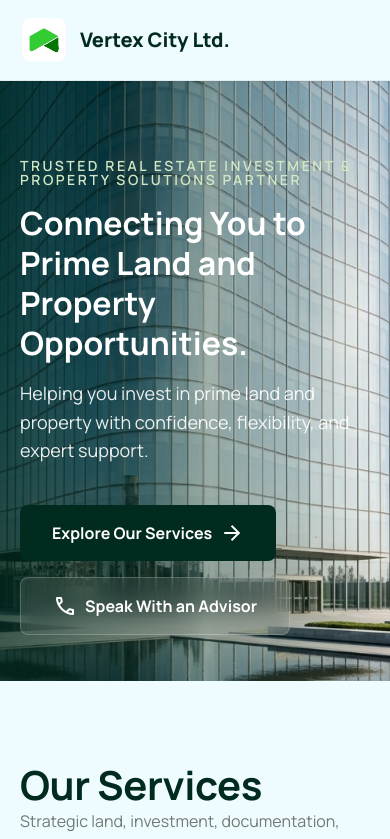
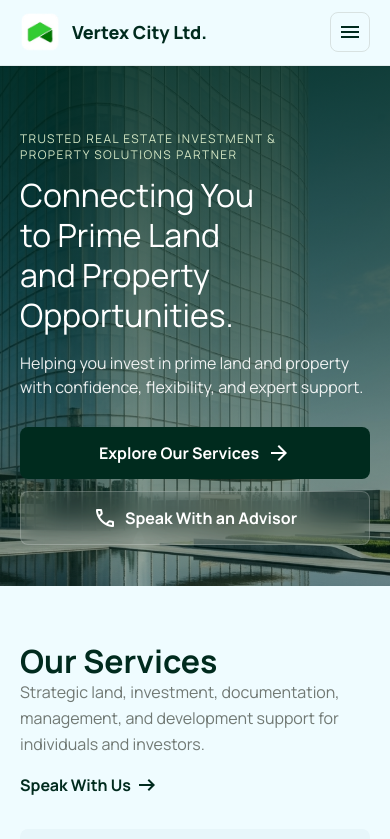
Before and after one commit to pcontact/vertexcitylimited, a React (Vite) app: page / in a window 390 px wide. Shown: the top 839 px of the page. Built offline with nearby package versions, Linux system fonts and the light colour scheme.

Commit message:
feat: mobile responsiveness & github deploy

```diff
--- a/src/App.jsx
+++ b/src/App.jsx
@@ -1,6 +1,8 @@
-import { useEffect } from "react";
+import { useEffect, useState } from "react";
 
 const navLinks = ["Home", "About", "Services", "Invest", "Why Us", "Contact"];
+
+const navHref = (link) => (link === "Home" ? "#" : `#${link.toLowerCase().replace(/\s+/g, "-")}`);
 
 const services = [
   {
@@ -119,12 +121,14 @@ function RevealSection({ children, className = "", id }) {
 }
 
 function Header() {
+  const [isMenuOpen, setIsMenuOpen] = useState(false);
+
   return (
     <header className="bg-surface/90 backdrop-blur-md sticky top-0 z-50 border-b border-outline-variant/30 shadow-sm">
-      <div className="flex justify-between items-center w-full px-margin-mobile md:px-margin-desktop py-4 max-w-container-max mx-auto">
+      <div className="flex justify-between items-center w-full px-margin-mobile md:px-margin-desktop py-3 sm:py-4 max-w-container-max mx-auto">
         <a className="inline-flex items-center gap-3 min-w-0" href="#" aria-label="Vertex City Ltd. home">
-          <img className="h-12 w-12 object-contain shrink-0" src="/images/logo.png" alt="Vertex City Ltd." />
-          <span className="text-xl sm:text-headline-md font-headline-md font-extrabold text-primary whitespace-nowrap">
+          <img className="h-10 w-10 sm:h-12 sm:w-12 object-contain shrink-0" src="/images/logo.png" alt="Vertex City Ltd." />
+          <span className="text-lg sm:text-headline-md font-headline-md font-extrabold text-primary whitespace-nowrap">
             Vertex City Ltd.
           </span>
         </a>
@@ -136,51 +140,87 @@ function Header() {
                   ? "text-primary font-bold border-b-2 border-primary pb-1 text-body-md font-body-md"
                   : "text-on-surface-variant hover:text-primary transition-colors text-body-md font-body-md"
               }
-              href={index === 0 ? "#" : `#${link.toLowerCase().replace(/\s+/g, "-")}`}
+              href={navHref(link)}
               key={link}
             >
               {link}
             </a>
           ))}
         </nav>
-        <div className="flex items-center gap-4">
+        <div className="flex items-center gap-3">
           <a className="hidden md:inline-flex bg-primary text-on-primary px-4 sm:px-6 py-2 rounded-lg font-bold hover:bg-primary/90 transition-all text-body-md" href="#contact">
             Speak With an Advisor
           </a>
+          <button
+            className="inline-flex lg:hidden h-10 w-10 items-center justify-center rounded-lg border border-outline-variant/50 text-primary hover:bg-surface-container-low transition-colors"
+            type="button"
+            aria-label={isMenuOpen ? "Close navigation menu" : "Open navigation menu"}
+            aria-expanded={isMenuOpen}
+            aria-controls="mobile-navigation"
+            onClick={() => setIsMenuOpen((open) => !open)}
+          >
+            <Icon>{isMenuOpen ? "close" : "menu"}</Icon>
+          </button>
         </div>
       </div>
+      <nav
+        id="mobile-navigation"
+        className={`lg:hidden border-t border-outline-variant/30 bg-surface/95 px-margin-mobile transition-all duration-300 ${
+          isMenuOpen ? "max-h-[520px] opacity-100 py-4" : "max-h-0 overflow-hidden opacity-0"
+        }`}
+      >
+        <div className="mx-auto flex max-w-container-max flex-col gap-2">
+          {navLinks.map((link) => (
+            <a
+              className="rounded-lg px-3 py-3 text-body-md font-bold text-primary hover:bg-surface-container-low transition-colors"
+              href={navHref(link)}
+              key={link}
+              onClick={() => setIsMenuOpen(false)}
+            >
+              {link}
+            </a>
+          ))}
+          <a
+            className="mt-2 inline-flex w-full items-center justify-center rounded-lg bg-primary px-5 py-3 font-bold text-on-primary transition-colors hover:bg-primary/90"
+            href="#contact"
+            onClick={() => setIsMenuOpen(false)}
+          >
+            Speak With an Advisor
+          </a>
+        </div>
+      </nav>
     </header>
   );
 }
 
 function Hero() {
   return (
-    <RevealSection className="relative min-h-[600px] flex items-center pt-8 overflow-hidden">
+    <RevealSection className="relative min-h-[520px] sm:min-h-[600px] flex items-center pt-6 sm:pt-8 overflow-hidden">
       <div className="absolute inset-0 z-0">
-        <div className="absolute inset-0 bg-gradient-to-r from-primary/70 via-primary/40 to-transparent z-10" />
+        <div className="absolute inset-0 bg-gradient-to-b from-primary/85 via-primary/65 to-primary/35 sm:bg-gradient-to-r sm:from-primary/75 sm:via-primary/45 sm:to-transparent z-10" />
         <img
-          className="w-full h-full object-cover"
+          className="w-full h-full object-cover object-[62%_center] sm:object-center"
           src="/images/vertexcity-draft-hero.png"
           alt="Modern real estate development representing Vertex City Ltd. property solutions"
         />
       </div>
       <div className="relative z-20 w-full px-margin-mobile md:px-margin-desktop max-w-container-max mx-auto">
         <div className="max-w-3xl text-on-primary">
-          <p className="text-label-sm font-label-sm uppercase tracking-[0.18em] text-secondary-container mb-4">
+          <p className="text-xs sm:text-label-sm font-label-sm uppercase tracking-[0.12em] sm:tracking-[0.18em] text-secondary-container mb-3 sm:mb-4 max-w-[18rem] sm:max-w-none">
             Trusted Real Estate Investment & Property Solutions Partner
           </p>
-          <h1 className="text-headline-lg-mobile md:text-display-xl font-display-xl mb-4 leading-tight">
+          <h1 className="text-[2rem] sm:text-headline-lg-mobile md:text-display-xl font-display-xl mb-4 leading-tight max-w-[12ch] sm:max-w-none">
             Connecting You to Prime Land and Property Opportunities.
           </h1>
-          <p className="text-body-lg font-body-lg mb-10 opacity-90 max-w-2xl">
+          <p className="text-base sm:text-body-lg font-body-lg mb-7 sm:mb-10 opacity-90 max-w-xl">
             Helping you invest in prime land and property with confidence, flexibility, and expert support.
           </p>
-          <div className="flex flex-wrap gap-4">
-            <a className="bg-primary text-on-primary px-8 py-4 rounded-lg font-bold flex items-center gap-2 hover:scale-105 transition-all" href="#services">
+          <div className="flex flex-col sm:flex-row sm:flex-wrap gap-3 sm:gap-4">
+            <a className="bg-primary text-on-primary px-6 sm:px-8 py-3.5 sm:py-4 rounded-lg font-bold inline-flex items-center justify-center gap-2 hover:scale-[1.02] transition-all text-center" href="#services">
               Explore Our Services
               <Icon>arrow_forward</Icon>
             </a>
-            <a className="bg-white/10 backdrop-blur-md border border-white/20 text-white px-8 py-4 rounded-lg font-bold flex items-center gap-2 hover:bg-white/20 transition-all" href="#contact">
+            <a className="bg-white/10 backdrop-blur-md border border-white/20 text-white px-6 sm:px-8 py-3.5 sm:py-4 rounded-lg font-bold inline-flex items-center justify-center gap-2 hover:bg-white/20 transition-all text-center" href="#contact">
               <Icon>call</Icon>
               Speak With an Advisor
             </a>
@@ -193,10 +233,10 @@ function Hero() {
 
 function Services() {
   return (
-    <RevealSection id="services" className="py-section-padding px-margin-mobile md:px-margin-desktop max-w-container-max mx-auto">
-      <div className="flex flex-col gap-4 sm:flex-row sm:justify-between sm:items-end mb-10">
+    <RevealSection id="services" className="py-14 md:py-section-padding px-margin-mobile md:px-margin-desktop max-w-container-max mx-auto">
+      <div className="flex flex-col gap-4 sm:flex-row sm:justify-between sm:items-end mb-8 md:mb-10">
         <div>
-          <h2 className="text-headline-lg font-headline-lg text-primary">Our Services</h2>
+          <h2 className="text-headline-lg-mobile md:text-headline-lg font-headline-lg text-primary">Our Services</h2>
           <p className="text-body-md font-body-md text-outline max-w-2xl">
             Strategic land, investment, documentation, management, and development support for individuals and investors.
           </p>
@@ -207,9 +247,9 @@ function Services() {
       </div>
       <div className="grid grid-cols-1 md:grid-cols-2 lg:grid-cols-3 gap-gutter">
         {services.map((service) => (
-          <article className="bg-surface-container-low p-6 rounded-xl group hover:bg-primary transition-all duration-300" key={service.title}>
-            <Icon className="text-primary group-hover:text-on-primary text-4xl mb-4">{service.icon}</Icon>
-            <h3 className="text-headline-md font-headline-md text-primary group-hover:text-on-primary mb-3">{service.title}</h3>
+          <article className="bg-surface-container-low p-5 sm:p-6 rounded-lg group hover:bg-primary transition-all duration-300" key={service.title}>
+            <Icon className="text-primary group-hover:text-on-primary text-3xl sm:text-4xl mb-4">{service.icon}</Icon>
+            <h3 className="text-xl sm:text-headline-md font-headline-md text-primary group-hover:text-on-primary mb-3">{service.title}</h3>
             <p className="text-body-md text-on-surface-variant group-hover:text-on-primary/80">{service.description}</p>
           </article>
         ))}
@@ -220,23 +260,23 @@ function Services() {
 
 function InvestmentSolutions() {
   return (
-    <RevealSection id="invest" className="bg-surface-container-lowest py-section-padding">
+    <RevealSection id="invest" className="bg-surface-container-lowest py-14 md:py-section-padding">
       <div className="px-margin-mobile md:px-margin-desktop max-w-container-max mx-auto">
-        <div className="grid grid-cols-1 lg:grid-cols-[0.8fr_1.2fr] gap-12 items-start">
+        <div className="grid grid-cols-1 lg:grid-cols-[0.8fr_1.2fr] gap-8 lg:gap-12 items-start">
           <div>
             <p className="text-label-sm font-label-sm text-outline uppercase mb-3">Invest With Confidence</p>
-            <h2 className="text-headline-lg font-headline-lg text-primary mb-4">Investment & Property Solutions Built Around Trust</h2>
-            <p className="text-body-lg font-body-lg text-outline">
+            <h2 className="text-headline-lg-mobile md:text-headline-lg font-headline-lg text-primary mb-4">Investment & Property Solutions Built Around Trust</h2>
+            <p className="text-base sm:text-body-lg font-body-lg text-outline">
               Our estates and opportunities are carefully selected in prime locations to support quality lifestyle, secure ownership, and long-term value.
             </p>
           </div>
           <div className="grid grid-cols-1 sm:grid-cols-2 gap-gutter">
             {investmentSolutions.map((solution) => (
-              <article className="bg-white rounded-2xl p-6 shadow-sm border border-outline-variant/20 hover:shadow-xl transition-all" key={solution.title}>
-                <div className="w-14 h-14 rounded-full bg-primary/10 flex items-center justify-center mb-5">
-                  <Icon className="text-primary text-3xl">{solution.icon}</Icon>
+              <article className="bg-white rounded-lg p-5 sm:p-6 shadow-sm border border-outline-variant/20 hover:shadow-xl transition-all" key={solution.title}>
+                <div className="w-12 h-12 sm:w-14 sm:h-14 rounded-full bg-primary/10 flex items-center justify-center mb-4 sm:mb-5">
+                  <Icon className="text-primary text-2xl sm:text-3xl">{solution.icon}</Icon>
                 </div>
-                <h3 className="text-headline-md font-headline-md text-primary mb-3">{solution.title}</h3>
+                <h3 className="text-xl sm:text-headline-md font-headline-md text-primary mb-3">{solution.title}</h3>
                 <p className="text-body-md text-on-surface-variant">{solution.description}</p>
               </article>
             ))}
@@ -249,20 +289,20 @@ function InvestmentSolutions() {
 
 function WhyVertexCity() {
   return (
-    <RevealSection id="why-us" className="py-section-padding px-margin-mobile md:px-margin-desktop max-w-container-max mx-auto">
-      <div className="text-center mb-16">
-        <h2 className="text-headline-lg font-headline-lg text-primary mb-4">Why Choose Vertex City Ltd.?</h2>
-        <p className="text-body-lg font-body-lg text-outline max-w-2xl mx-auto">
+    <RevealSection id="why-us" className="py-14 md:py-section-padding px-margin-mobile md:px-margin-desktop max-w-container-max mx-auto">
+      <div className="text-center mb-10 md:mb-16">
+        <h2 className="text-headline-lg-mobile md:text-headline-lg font-headline-lg text-primary mb-4">Why Choose Vertex City Ltd.?</h2>
+        <p className="text-base sm:text-body-lg font-body-lg text-outline max-w-2xl mx-auto">
           We do not just sell properties. We build trust, value, and long-term success through transparent guidance and reliable real estate support.
         </p>
       </div>
       <div className="grid grid-cols-1 sm:grid-cols-2 lg:grid-cols-4 gap-gutter">
         {valueProps.map(([icon, title, description]) => (
-          <div className="p-8 bg-surface-container-low rounded-2xl border border-outline-variant/10 hover:border-primary/30 transition-all text-center" key={title}>
-            <div className="w-16 h-16 bg-primary/10 rounded-full flex items-center justify-center mx-auto mb-6">
-              <Icon className="text-primary text-3xl">{icon}</Icon>
+          <div className="p-5 sm:p-6 lg:p-8 bg-surface-container-low rounded-lg border border-outline-variant/10 hover:border-primary/30 transition-all text-center" key={title}>
+            <div className="w-12 h-12 sm:w-16 sm:h-16 bg-primary/10 rounded-full flex items-center justify-center mx-auto mb-4 sm:mb-6">
+              <Icon className="text-primary text-2xl sm:text-3xl">{icon}</Icon>
             </div>
-            <h3 className="text-headline-md font-headline-md text-primary mb-3">{title}</h3>
+            <h3 className="text-xl sm:text-headline-md font-headline-md text-primary mb-3">{title}</h3>
             <p className="text-body-md text-on-surface-variant">{description}</p>
           </div>
         ))}
@@ -273,22 +313,22 @@ function WhyVertexCity() {
 
 function Process() {
   return (
-    <RevealSection id="about" className="bg-surface py-section-padding overflow-hidden">
+    <RevealSection id="about" className="bg-surface py-14 md:py-section-padding overflow-hidden">
       <div className="px-margin-mobile md:px-margin-desktop max-w-container-max mx-auto">
-        <div className="text-center mb-16">
-          <h2 className="text-headline-lg font-headline-lg text-primary mb-4">A Clear Path From Interest to Ownership</h2>
-          <p className="text-body-lg font-body-lg text-outline max-w-2xl mx-auto">
+        <div className="text-center mb-10 md:mb-16">
+          <h2 className="text-headline-lg-mobile md:text-headline-lg font-headline-lg text-primary mb-4">A Clear Path From Interest to Ownership</h2>
+          <p className="text-base sm:text-body-lg font-body-lg text-outline max-w-2xl mx-auto">
             Our process keeps property decisions practical, transparent, and backed by the right documentation.
           </p>
         </div>
         <div className="grid grid-cols-1 md:grid-cols-4 gap-gutter">
           {processSteps.map(([icon, title, description], index) => (
-            <article className="bg-white p-8 rounded-2xl shadow-sm border border-outline-variant/20" key={title}>
-              <div className="flex items-center justify-between mb-6">
-                <Icon className="text-primary text-4xl">{icon}</Icon>
+            <article className="bg-white p-5 sm:p-6 lg:p-8 rounded-lg shadow-sm border border-outline-variant/20" key={title}>
+              <div className="flex items-center justify-between mb-4 sm:mb-6">
+                <Icon className="text-primary text-3xl sm:text-4xl">{icon}</Icon>
                 <span className="text-label-sm font-bold text-outline">0{index + 1}</span>
               </div>
-              <h3 className="text-headline-md font-headline-md text-primary mb-3">{title}</h3>
+              <h3 className="text-xl sm:text-headline-md font-headline-md text-primary mb-3">{title}</h3>
               <p className="text-body-md text-on-surface-variant">{description}</p>
             </article>
           ))}
@@ -300,8 +340,8 @@ function Process() {
 
 function ContactCta() {
   return (
-    <RevealSection id="contact" className="px-margin-mobile md:px-margin-desktop max-w-container-max mx-auto py-12">
-      <div className="relative bg-primary rounded-[40px] overflow-hidden p-8 md:p-20">
+    <RevealSection id="contact" className="px-margin-mobile md:px-margin-desktop max-w-container-max mx-auto py-10 md:py-12">
+      <div className="relative bg-primary rounded-xl md:rounded-[40px] overflow-hidden p-5 sm:p-8 md:p-20">
         <div className="absolute inset-0 opacity-20 pointer-events-none">
           <img
             className="w-full h-full object-cover"
@@ -309,18 +349,18 @@ function ContactCta() {
             alt="Luxury living room background"
           />
         </div>
-        <div className="relative z-10 grid grid-cols-1 lg:grid-cols-2 gap-12 items-center">
+        <div className="relative z-10 grid grid-cols-1 lg:grid-cols-2 gap-8 lg:gap-12 items-center">
           <div>
-            <h2 className="text-headline-lg-mobile md:text-display-xl font-display-xl text-on-primary mb-6">Ready to Make a Confident Property Decision?</h2>
-            <p className="text-body-lg font-body-lg text-on-primary/80">
+            <h2 className="text-[1.85rem] sm:text-headline-lg-mobile md:text-display-xl font-display-xl text-on-primary mb-4 sm:mb-6 leading-tight">Ready to Make a Confident Property Decision?</h2>
+            <p className="text-base sm:text-body-lg font-body-lg text-on-primary/80">
               Speak with Vertex City Ltd. for property sales, purchase advisory, land verification, management, or investment consultancy.
             </p>
           </div>
           <div className="flex flex-col sm:flex-row gap-4">
-            <a className="bg-secondary text-on-secondary px-10 py-5 rounded-full font-bold hover:bg-secondary/90 transition-all whitespace-nowrap shadow-xl text-center" href="tel:09044396835">
+            <a className="bg-secondary text-on-secondary px-6 sm:px-10 py-4 sm:py-5 rounded-lg sm:rounded-full font-bold hover:bg-secondary/90 transition-all shadow-xl text-center" href="tel:09044396835">
               Call 09044396835
             </a>
-            <a className="bg-white/10 border border-white/20 text-on-primary px-10 py-5 rounded-full font-bold hover:bg-white/20 transition-all whitespace-nowrap text-center" href="#services">
+            <a className="bg-white/10 border border-white/20 text-on-primary px-6 sm:px-10 py-4 sm:py-5 rounded-lg sm:rounded-full font-bold hover:bg-white/20 transition-all text-center" href="#services">
               View Services
             </a>
           </div>
@@ -332,18 +372,18 @@ function ContactCta() {
 
 function Footer() {
   return (
-    <footer className="bg-primary pt-20 pb-10 text-on-primary">
-      <div className="grid grid-cols-1 md:grid-cols-4 gap-gutter px-margin-mobile md:px-margin-desktop py-section-padding max-w-container-max mx-auto border-b border-on-primary/10 mb-10">
+    <footer className="bg-primary pt-12 md:pt-20 pb-8 md:pb-10 text-on-primary">
+      <div className="grid grid-cols-1 sm:grid-cols-2 lg:grid-cols-4 gap-8 md:gap-gutter px-margin-mobile md:px-margin-desktop py-12 md:py-section-padding max-w-container-max mx-auto border-b border-on-primary/10 mb-8 md:mb-10">
         <div>
-          <div className="mb-6 flex items-center gap-3">
-            <span className="flex h-16 w-16 items-center justify-center rounded-lg bg-white">
-              <img className="h-14 w-14 object-contain" src="/images/logo.png" alt="Vertex City Ltd." />
+          <div className="mb-5 sm:mb-6 flex items-center gap-3 min-w-0">
+            <span className="flex h-14 w-14 sm:h-16 sm:w-16 shrink-0 items-center justify-center rounded-lg bg-white">
+              <img className="h-12 w-12 sm:h-14 sm:w-14 object-contain" src="/images/logo.png" alt="Vertex City Ltd." />
             </span>
-            <span className="text-headline-md font-headline-md font-bold text-on-primary">
+            <span className="text-xl sm:text-headline-md font-headline-md font-bold text-on-primary">
               Vertex City Ltd.
             </span>
           </div>
-          <p className="text-body-md opacity-70 mb-8 max-w-xs">
+          <p className="text-body-md opacity-70 mb-6 sm:mb-8 max-w-xs">
             We do not just sell properties. We build trust, value, and long-term success.
           </p>
           <div className="flex gap-4">
@@ -377,25 +417,26 @@ function Footer() {
         <div>
           <h4 className="font-bold text-lg mb-6">Contact Us</h4>
           <ul className="space-y-4 opacity-70">
-            <li className="flex gap-2">
-              <Icon className="text-sm">location_on</Icon> Port-Harcourt, Rivers State
+            <li className="flex gap-2 min-w-0">
+              <Icon className="text-sm shrink-0">location_on</Icon>
+              <span>Port-Harcourt, Rivers State</span>
             </li>
-            <li className="flex gap-2">
-              <Icon className="text-sm">call</Icon>
+            <li className="flex gap-2 min-w-0">
+              <Icon className="text-sm shrink-0">call</Icon>
               <a className="hover:text-on-primary hover:opacity-100 transition-all" href="tel:09044396835">
                 09044396835
               </a>
             </li>
-            <li className="flex gap-2">
-              <Icon className="text-sm">mail</Icon>
-              <a className="hover:text-on-primary hover:opacity-100 transition-all break-all" href="mailto:info@vertexcitylimited.com">
+            <li className="flex gap-2 min-w-0">
+              <Icon className="text-sm shrink-0">mail</Icon>
+              <a className="min-w-0 break-all hover:text-on-primary hover:opacity-100 transition-all" href="mailto:info@vertexcitylimited.com">
                 info@vertexcitylimited.com
               </a>
             </li>
           </ul>
         </div>
       </div>
-      <div className="px-margin-mobile md:px-margin-desktop max-w-container-max mx-auto flex flex-col md:flex-row justify-between items-center gap-6 text-label-sm opacity-50">
+      <div className="px-margin-mobile md:px-margin-desktop max-w-container-max mx-auto flex flex-col md:flex-row justify-between items-center gap-3 md:gap-6 text-center md:text-left text-label-sm opacity-50">
         <p>{"\u00a9"} 2026 Vertex City Ltd. All rights reserved.</p>
         <p>Real estate investment and property solutions.</p>
       </div>
@@ -424,7 +465,7 @@ export default function App() {
   }, []);
 
   return (
-    <div className="bg-background text-on-background min-h-screen">
+    <div className="bg-background text-on-background min-h-screen overflow-x-hidden">
       <Header />
       <main>
         <Hero />
--- a/src/index.css
+++ b/src/index.css
@@ -4,6 +4,11 @@
 
 body {
   font-family: "Manrope", sans-serif;
+  overflow-x: hidden;
+}
+
+html {
+  scroll-behavior: smooth;
 }
 
 .material-symbols-outlined {
```
Also changed, not shown: package.json (+6 -3 lines), 1 other file (tests, documents, lock files or other folders).
